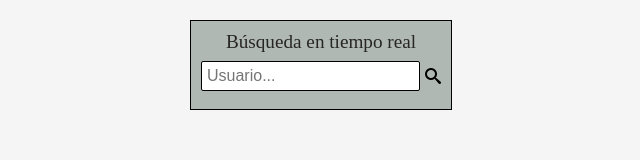
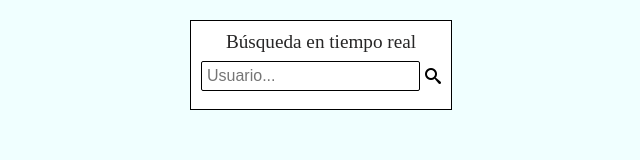
Before and after one commit to HarDevKoderPro/Busqueda-Instantanea, a plain HTML site: page index.html in a window 1280 px wide. Shown: the whole page, without its empty margins (319-959 px from the left). Drawn offline with Linux system fonts and the light colour scheme.

Commit message:
- Cambio fondo de pagina - cambio fondo de formulario

```diff
--- a/style.css
+++ b/style.css
@@ -14,7 +14,7 @@ html {
 
 /* Configuracion del Body */
 body {
-  background: whitesmoke;
+  background: azure;
   font-size: 100%;
 
   .container {
@@ -27,7 +27,7 @@ body {
     flex-direction: column;
     gap: 8px;
     align-items: center;
-    background: rgb(176, 184, 180);
+    background: white;
 
     .tituloPrincipal {
       font-size: 1.2em;
```
